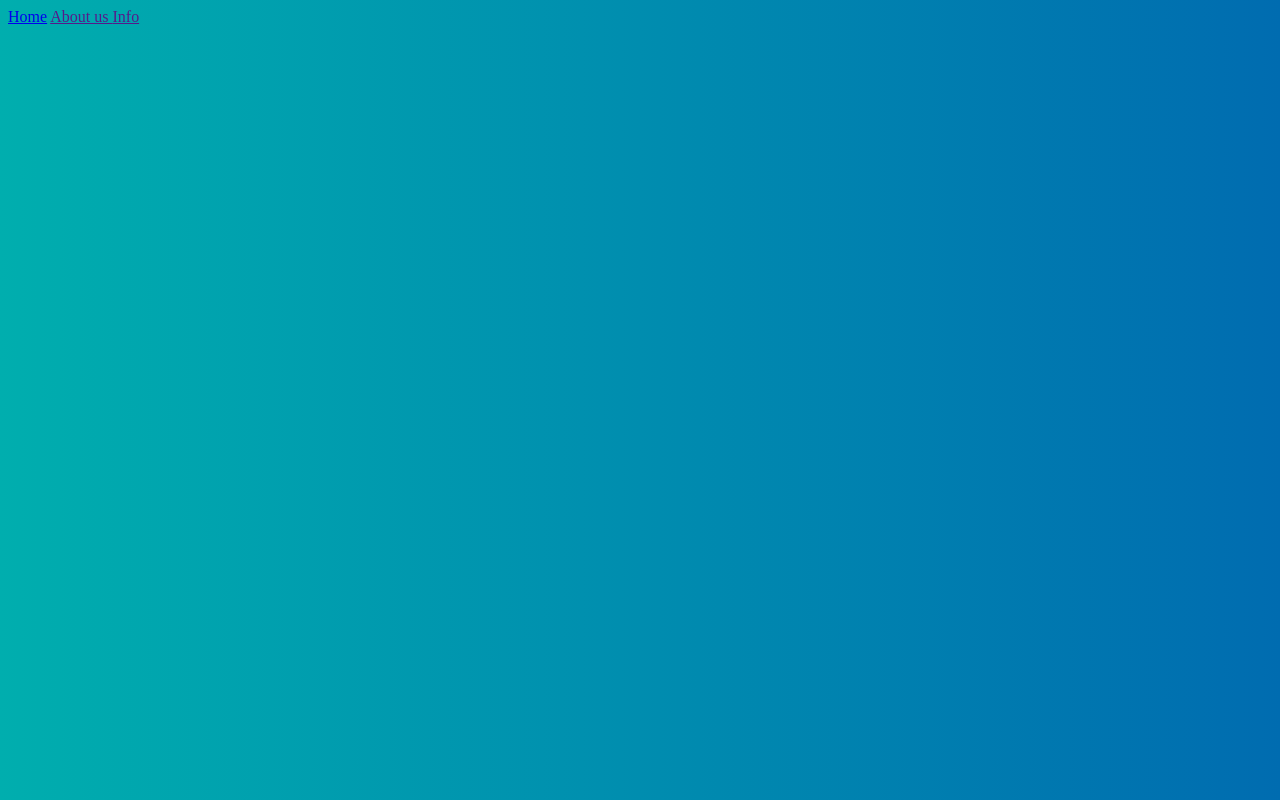
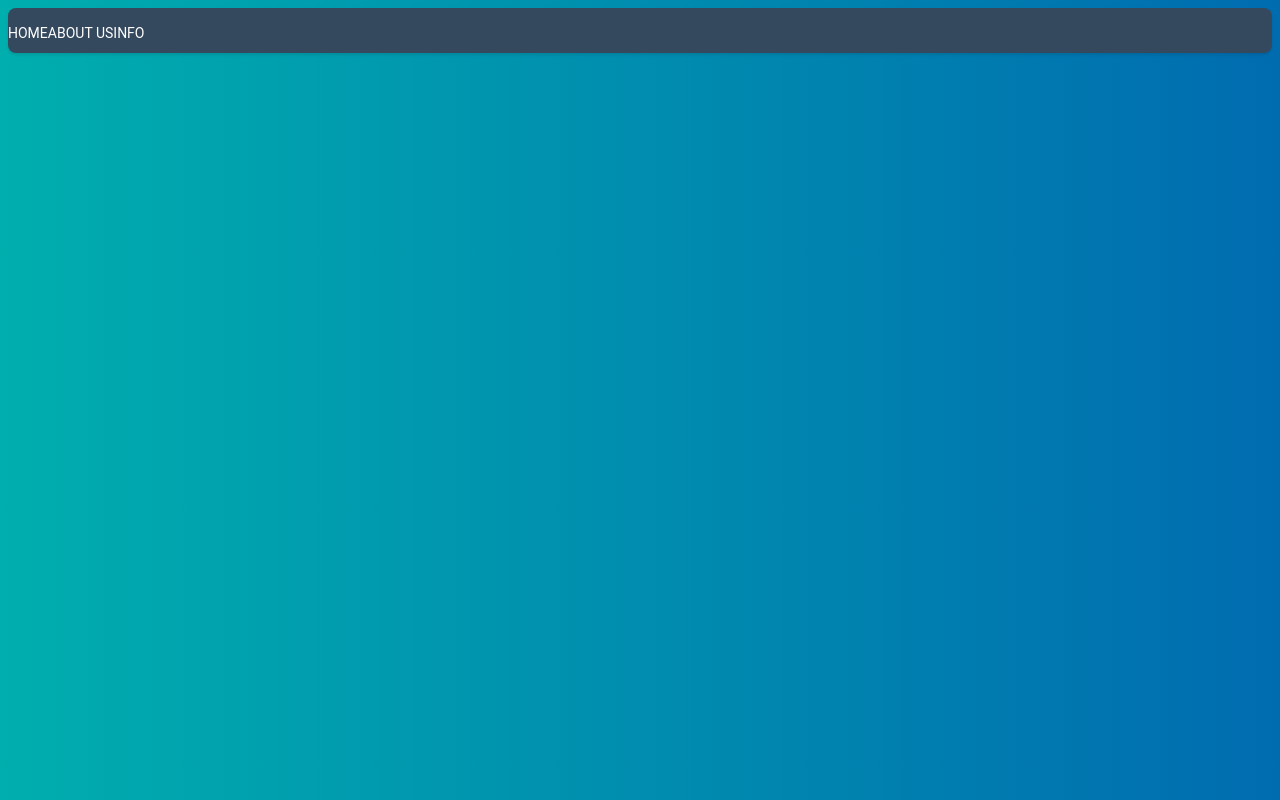
Before and after one commit to IPBachvarov18/Poseidon, a plain HTML site: page index.html in a window 1280 px wide. Drawn offline with Linux system fonts and the light colour scheme.

Commit message:
Update navbar

```diff
--- a/style.css
+++ b/style.css
@@ -3,4 +3,28 @@ body {
     background-repeat: no-repeat;
     background-attachment: fixed;
     background-size: 100% 100%;
+    font-family: 'Roboto', sans-serif;
 }
+
+nav
+{
+    position:relative;
+    width:100%;
+    height: 45px;
+    background:#34495e;
+    border-radius:8px;
+    font-size:0;
+    box-shadow: 0 2px 3px 0 rgba(0,0,0,0.1);
+}
+nav a
+{
+    font-size:14px;
+    text-transform: uppercase;
+    color:white;
+    text-decoration: none;
+    line-height: 50px;
+    position: relative;
+    z-index: 1;
+    display: inline-block;
+    text-align: center;
+}
```
